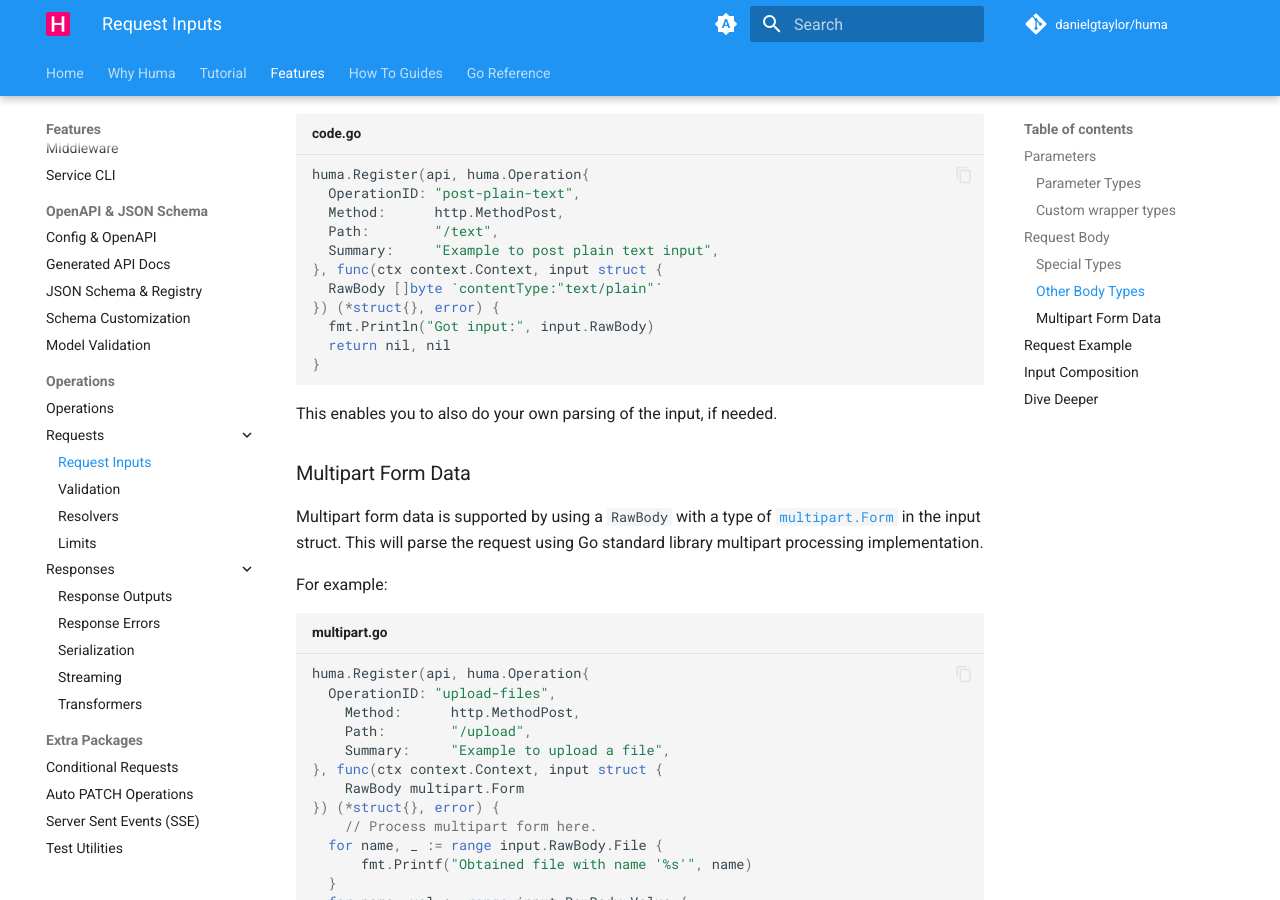
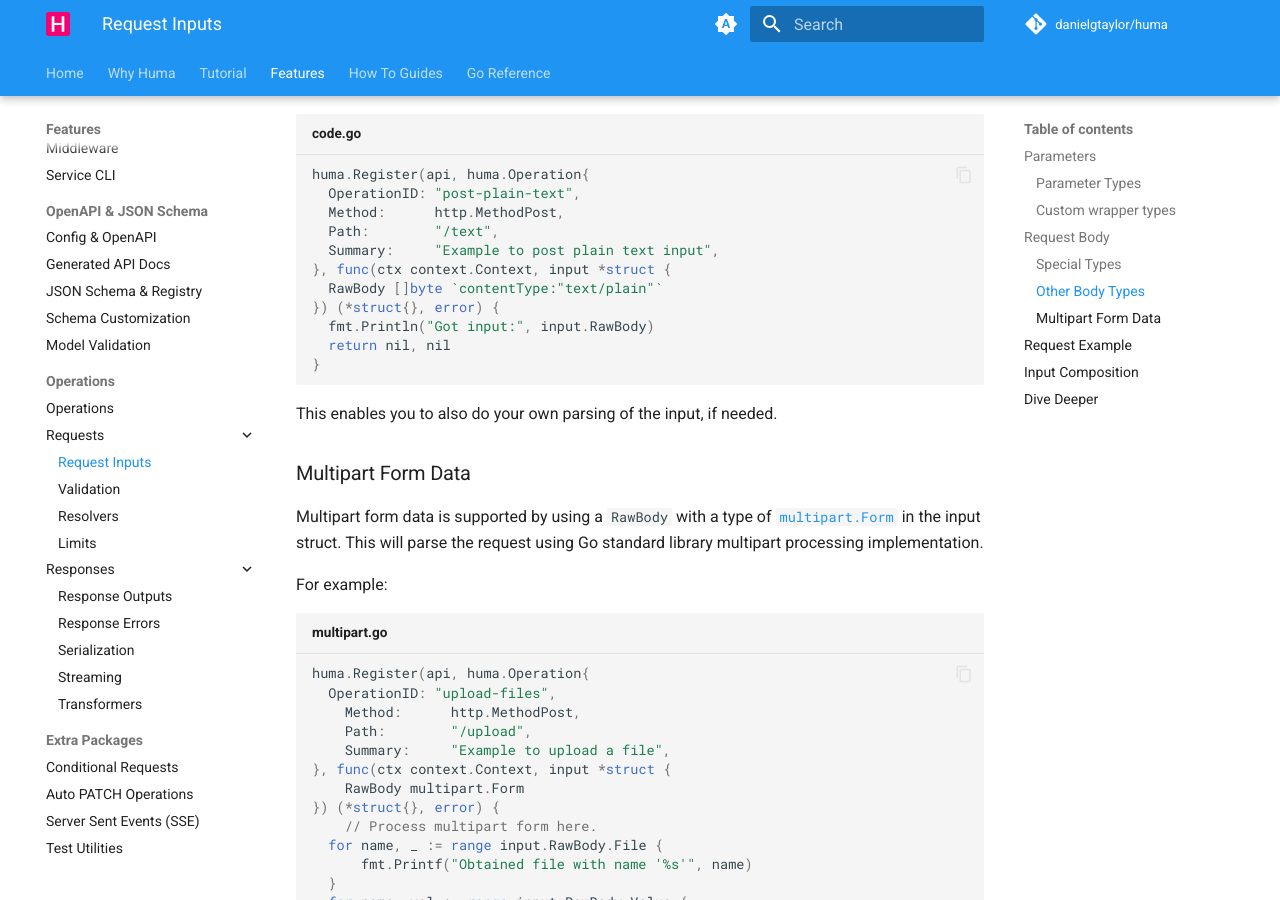
Before and after one commit to danielgtaylor/huma, an MkDocs documentation site: the page built from docs/docs/features/request-inputs.md, in a window 1280 px wide and 900 px high, scrolled down 3422 px. Built offline with MkDocs 1.6.1 and Material for MkDocs 9.7.7, drawn with Linux system fonts in a browser that asks for light colours; comment, search, counter and statistics services are not loaded.

```diff
--- a/docs/docs/features/request-inputs.md
+++ b/docs/docs/features/request-inputs.md
@@ -117,7 +117,7 @@ huma.Register(api, huma.Operation{
 	Method:      http.MethodPost,
 	Path:        "/text",
 	Summary:     "Example to post plain text input",
-}, func(ctx context.Context, input struct {
+}, func(ctx context.Context, input *struct {
 	RawBody []byte `contentType:"text/plain"`
 }) (*struct{}, error) {
 	fmt.Println("Got input:", input.RawBody)
@@ -139,7 +139,7 @@ huma.Register(api, huma.Operation{
     Method:      http.MethodPost,
     Path:        "/upload",
     Summary:     "Example to upload a file",
-}, func(ctx context.Context, input struct {
+}, func(ctx context.Context, input *struct {
     RawBody multipart.Form
 }) (*struct{}, error) {
     // Process multipart form here.
@@ -256,7 +256,7 @@ huma.Register(api, huma.Operation{
 	Method:      http.MethodGet,
 	Path:        "/things",
 	Summary:     "Get a filtered list of things",
-}, func(ctx context.Context, input struct {
+}, func(ctx context.Context, input *struct {
 	// Embed both structs to compose your input.
 	AuthParam
 	PaginationParams
```
